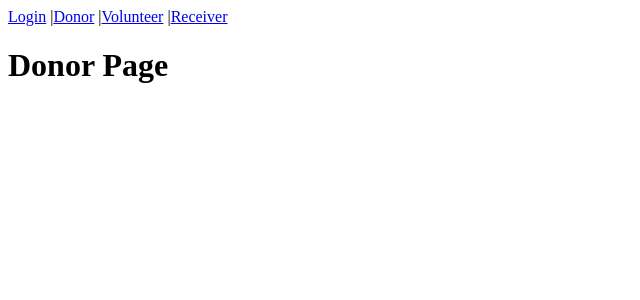
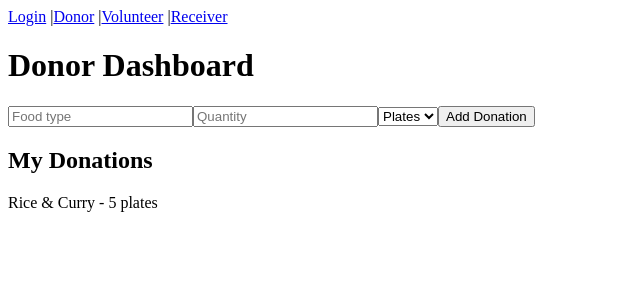
Before and after one commit to Alt-Tabbers-fosshack/Food_Bridge, a React (Create React App) app in the folder foodbridge-frontend/: page /login in a window 1280 px wide. Both pictures are taken after typing "name@example.com" into the empty fields and a click on the button "Login". Shown: the top 300 px of the page, without its empty margins (0-640 px from the left). Built offline with nearby package versions, Linux system fonts and the light colour scheme.

Commit message:
Create donation context and replace mock api with context

```diff
--- /dev/null
+++ b/foodbridge-frontend/src/context/DonationContext.jsx
@@ -0,0 +1,33 @@
+import { createContext, useContext, useState } from "react";
+
+const DonationContext = createContext();
+
+export const DonationProvider = ({ children }) => {
+  const [donations, setDonations] = useState([
+    {
+      id: 1,
+      food_type: "Rice & Curry",
+      quantity: 5,
+      unit: "plates",
+      lat: 11.2588,
+      lng: 75.7804,
+      distance: 1.2
+    }
+  ]);
+
+  const addDonation = (donation) => {
+    setDonations((prev) => [...prev, donation]);
+  };
+
+  const removeDonation = (id) => {
+    setDonations((prev) => prev.filter((d) => d.id !== id));
+  };
+
+  return (
+    <DonationContext.Provider value={{ donations, addDonation, removeDonation }}>
+      {children}
+    </DonationContext.Provider>
+  );
+};
+
+export const useDonations = () => useContext(DonationContext);
--- a/foodbridge-frontend/src/index.js
+++ b/foodbridge-frontend/src/index.js
@@ -3,10 +3,14 @@ import ReactDOM from "react-dom/client";
 import App from "./App";
 import { AuthProvider } from "./context/AuthContext";
 import "mapbox-gl/dist/mapbox-gl.css";
+import { DonationProvider } from "./context/DonationContext";
 
 const root = ReactDOM.createRoot(document.getElementById("root"));
+
 root.render(
   <AuthProvider>
-    <App />
+    <DonationProvider>
+      <App />
+    </DonationProvider>
   </AuthProvider>,
 );
--- a/foodbridge-frontend/src/pages/Donor.jsx
+++ b/foodbridge-frontend/src/pages/Donor.jsx
@@ -1,5 +1,70 @@
+import { useState } from "react";
+import { useDonations } from "../context/DonationContext";
+
 const Donor = () => {
-  return <h1>Donor Page</h1>;
+  const { donations, addDonation } = useDonations();
+
+  const [form, setForm] = useState({
+    food_type: "",
+    quantity: "",
+    unit: "plates"
+  });
+
+  const handleSubmit = (e) => {
+    e.preventDefault();
+
+    const newDonation = {
+      id: Date.now(),
+      ...form,
+      lat: 11.2588 + Math.random() * 0.01,
+      lng: 75.7804 + Math.random() * 0.01,
+      distance: (Math.random() * 5).toFixed(1)
+    };
+
+    addDonation(newDonation);
+
+    setForm({ food_type: "", quantity: "", unit: "plates" });
+  };
+
+  return (
+    <div>
+      <h1>Donor Dashboard</h1>
+
+      {/* Form */}
+      <form onSubmit={handleSubmit}>
+        <input
+          placeholder="Food type"
+          value={form.food_type}
+          onChange={(e) => setForm({ ...form, food_type: e.target.value })}
+        />
+
+        <input
+          type="number"
+          placeholder="Quantity"
+          value={form.quantity}
+          onChange={(e) => setForm({ ...form, quantity: e.target.value })}
+        />
+
+        <select
+          value={form.unit}
+          onChange={(e) => setForm({ ...form, unit: e.target.value })}
+        >
+          <option value="plates">Plates</option>
+          <option value="kg">Kg</option>
+        </select>
+
+        <button type="submit">Add Donation</button>
+      </form>
+
+      {/* List */}
+      <h2>My Donations</h2>
+      {donations.map((d) => (
+        <div key={d.id}>
+          {d.food_type} - {d.quantity} {d.unit}
+        </div>
+      ))}
+    </div>
+  );
 };
 
 export default Donor;
--- a/foodbridge-frontend/src/pages/Volunteer.jsx
+++ b/foodbridge-frontend/src/pages/Volunteer.jsx
@@ -1,21 +1,11 @@
-import { useEffect, useState } from "react";
-import { fetchDonations } from "../api/donations.api";
+import { useDonations } from "../context/DonationContext";
 import MapContainer from "../components/MapContainer";
 
 const Volunteer = () => {
-  const [tasks, setTasks] = useState([]);
-
-  useEffect(() => {
-    loadTasks();
-  }, []);
-
-  const loadTasks = async () => {
-    const res = await fetchDonations();
-    setTasks(res.data);
-  };
+  const { donations, removeDonation } = useDonations();
 
   const handleAccept = (id) => {
-    setTasks((prev) => prev.filter((t) => t.id !== id));
+    removeDonation(id);
   };
 
   return (
@@ -25,7 +15,7 @@ const Volunteer = () => {
       <div style={{ width: "30%", padding: "10px" }}>
         <h2>Available Tasks</h2>
 
-        {tasks.map((t) => (
+        {donations.map((t) => (
           <div key={t.id} style={{ border: "1px solid #ccc", marginBottom: "10px" }}>
             <p>{t.food_type}</p>
             <p>{t.quantity} {t.unit}</p>
@@ -37,7 +27,7 @@ const Volunteer = () => {
 
       {/* Map */}
       <div style={{ width: "70%" }}>
-        <MapContainer tasks={tasks} onAccept={handleAccept} />
+        <MapContainer tasks={donations} onAccept={handleAccept} />
       </div>
     </div>
   );
```
